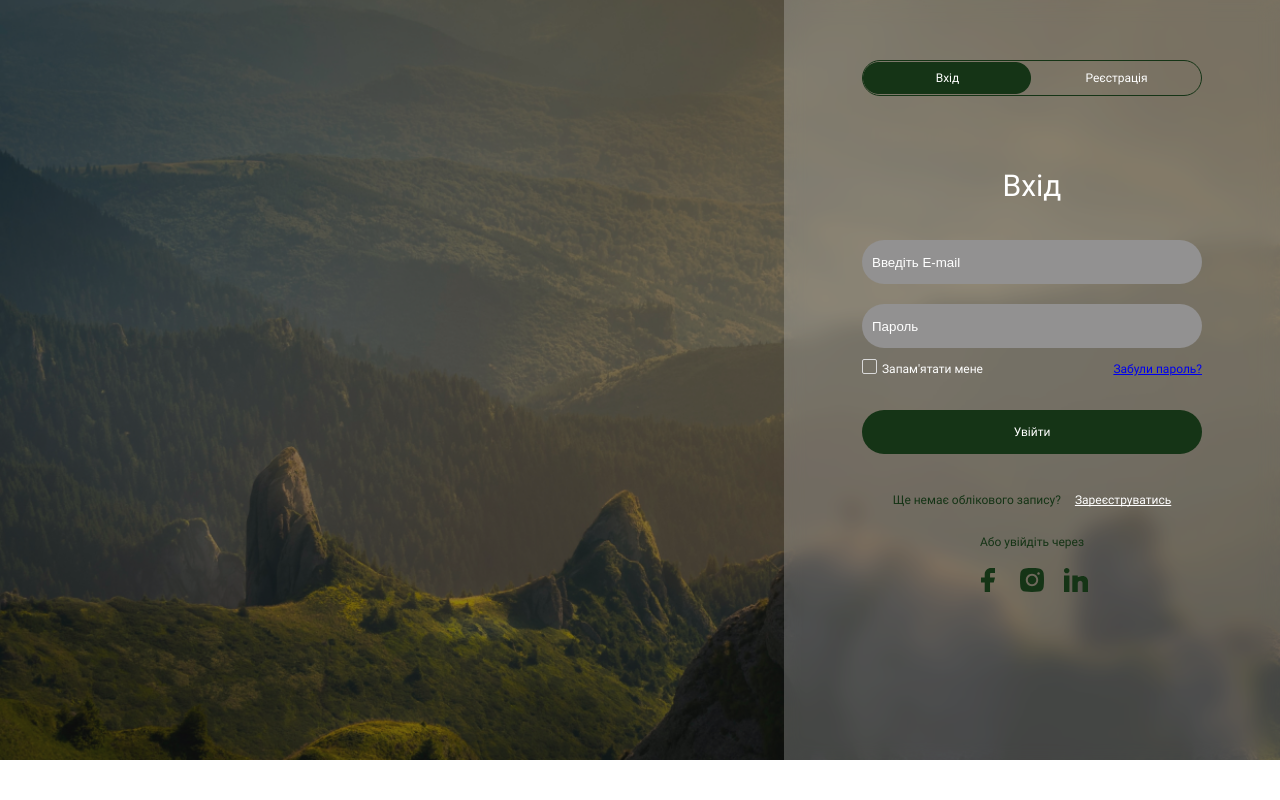
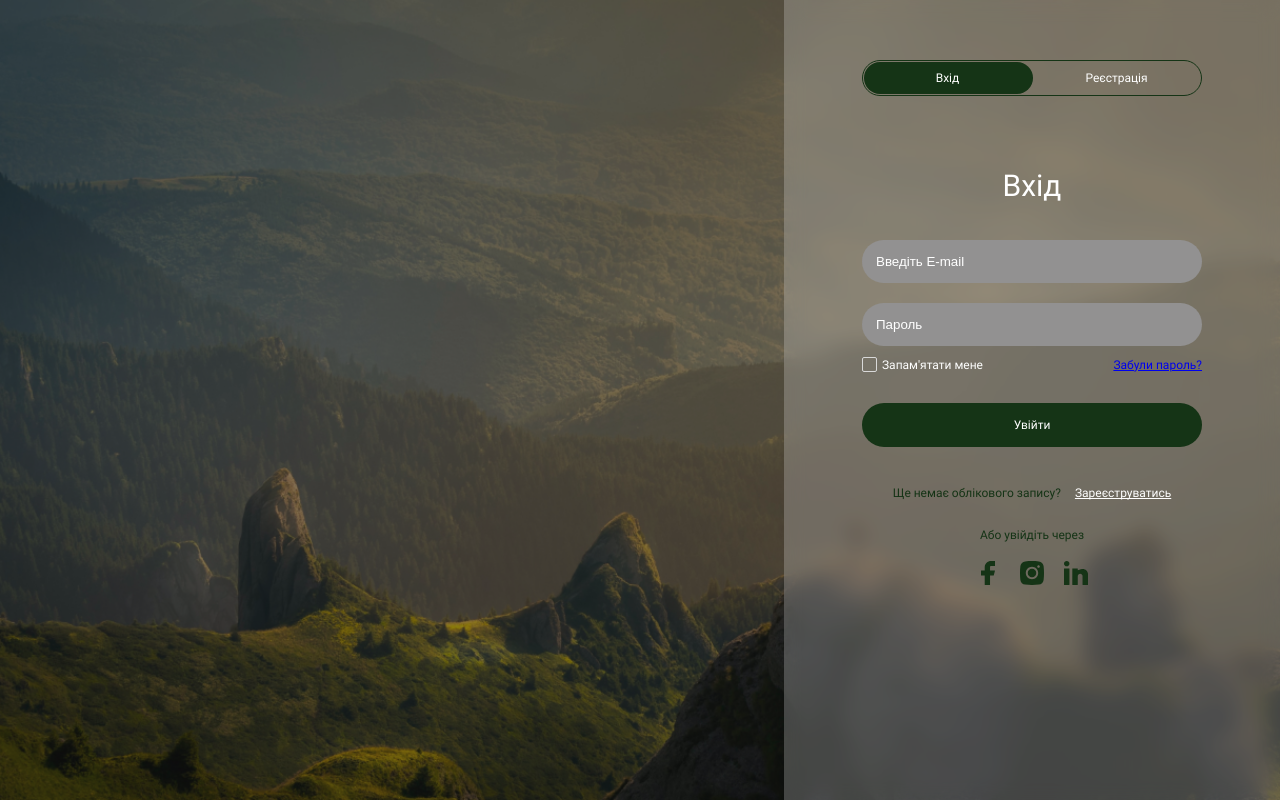
Before and after one commit to svetlanagim/form_hw13-, a plain HTML site: page index.html in a window 1280 px wide. Drawn offline with Linux system fonts and the light colour scheme.

Commit message:
reworked hw

```diff
--- a/css/styles.css
+++ b/css/styles.css
@@ -16,7 +16,8 @@ body {
     background: url(../image/fon.jpg) no-repeat center/cover;
     position: relative;
     z-index: 1;
-    margin: 0 auto;
+    height: 100vh;
+    overflow: hidden;
 }
 
 .wrapper::after {
@@ -24,21 +25,26 @@ body {
     position: absolute;
     inset: 0;
     z-index: -1;
-    background: rgba(22, 21, 21, 0.5) 100%/100%;
+    background: rgba(22, 21, 21, 0.5);
 
 }
 
 .container {
     width: 496px;
-    height: 760px;
     backdrop-filter: blur(10px);
     background: rgba(233, 233, 233, 0.25);
     margin-left: auto;
     color: #ffffff;
-    padding: 60px 78px 0;
+    padding: 60px 0;
     font-size: 12px;
+    height: 100%;
+    overflow: auto;
 }
 
+.inner {
+    max-width: 340px;
+    margin: 0 auto;
+}
 
 /* swich */
 .switch {
@@ -48,7 +54,7 @@ body {
     align-items: center;
     border: 1px solid #153416;
     border-radius: 30px;
-    width: 340px;
+    width: 100%;
     height: 36px;
     margin-bottom: 75px;
 }
@@ -66,7 +72,7 @@ body {
     display: flex;
     cursor: pointer;
     width: 100%;
-    height: 52px;
+    height: 100%;
 }
 
 .switch_span {
@@ -81,16 +87,17 @@ body {
 .switch_label::before {
     content: '';
     position: absolute;
-    top: 10px;
-    left: 0;
-    width: 168px;
-    height: 32px;
-    background: url(../image/fon_swich.png);
+    top: 1px;
+    left: 1px;
+    width: 50%;
+    bottom: 1px;
+    background: #153416;
+    border-radius: 50px;
     transition: all .3s linear;
 }
 
 .switch_input:checked+.switch_label::before {
-    left: calc(100% - 168px);
+    left: calc(50% - 2px);
 }
 
 /* Form */
@@ -107,8 +114,7 @@ h1 {
 .input {
     width: 100%;
     border-radius: 30px;
-    height: 44px;
-    padding: 10px;
+    padding: 14px;
     margin: 10px 0;
     border: none;
     background: #929191;
@@ -136,7 +142,8 @@ h1 {
 
 .options label {
     position: relative;
-    padding: 5px 5px 5px 20px;
+    padding: 3px 0px 2px 20px;
+    cursor: pointer;
 }
 
 .options label::before {
@@ -154,11 +161,11 @@ h1 {
     content: '';
     position: absolute;
     top: 0;
-    left: 3px;
-    width: 9px;
-    height: 15px;
-    border-bottom: 3px solid white;
-    border-right: 3px solid white;
+    left: 4px;
+    width: 7px;
+    height: 13px;
+    border-bottom: 1px solid white;
+    border-right: 1px solid white;
     border-radius: 3px;
     transform: rotate(38deg);
 }
@@ -172,10 +179,11 @@ h1 {
 .button {
     border-radius: 30px;
     width: 100%;
-    height: 44px;
+    padding: 16px;
     background: #153416;
     color: #ffffff;
     margin-bottom: 40px;
+    cursor: pointer;
 }
 
 .register {
--- a/index.html
+++ b/index.html
@@ -11,6 +11,7 @@
 <body>
     <section class="wrapper">
         <div class="container ">
+            <div class="inner">
                 <div class="switch">
                     <input class="switch_input" type="checkbox" id="switch">
                     <label class="switch_label" for="switch">
@@ -36,7 +37,6 @@
                     </div>
 
                     <p class="social">Або увійдіть через</p>
-                <div class="social_nav">
                     <nav class="social_nav">
                         <a href="#">
                             <svg class="social_icon">
@@ -54,9 +54,9 @@
                             </svg>
                         </a>
                     </nav>
-                </div>
 
                 </form>
+            </div>
 
         </div>
     </section>
```
Lines whose indentation alone changed are shown as unchanged.
